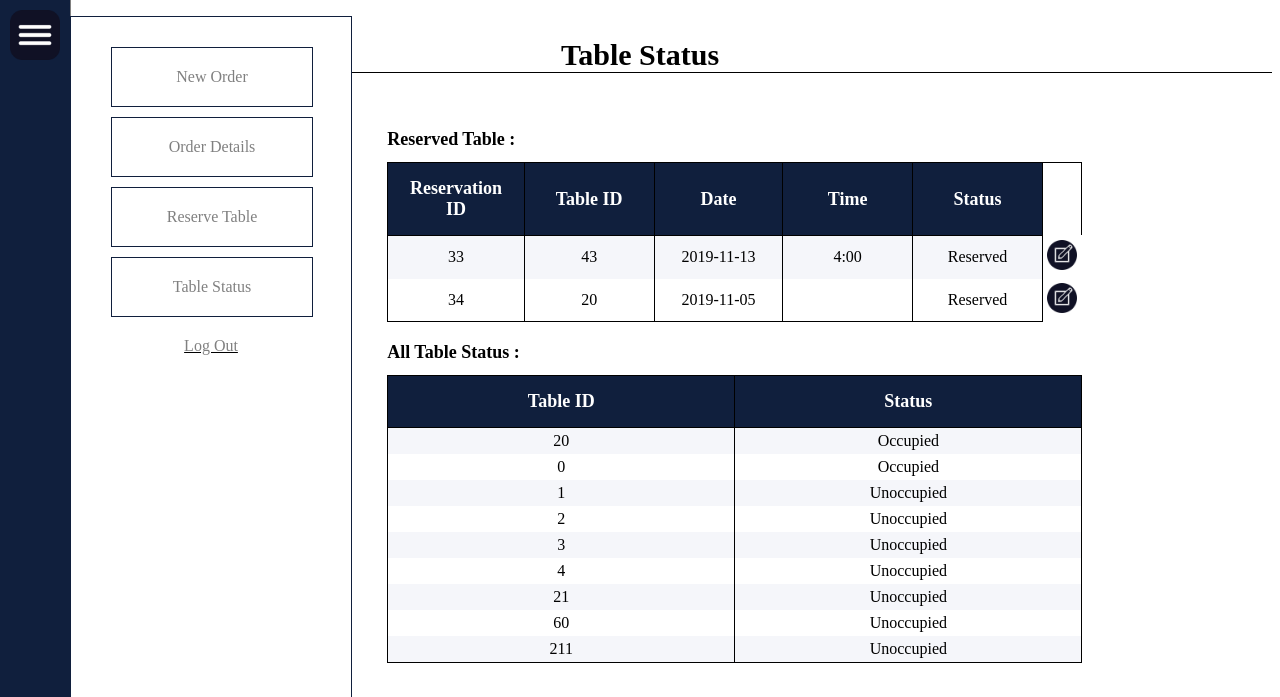
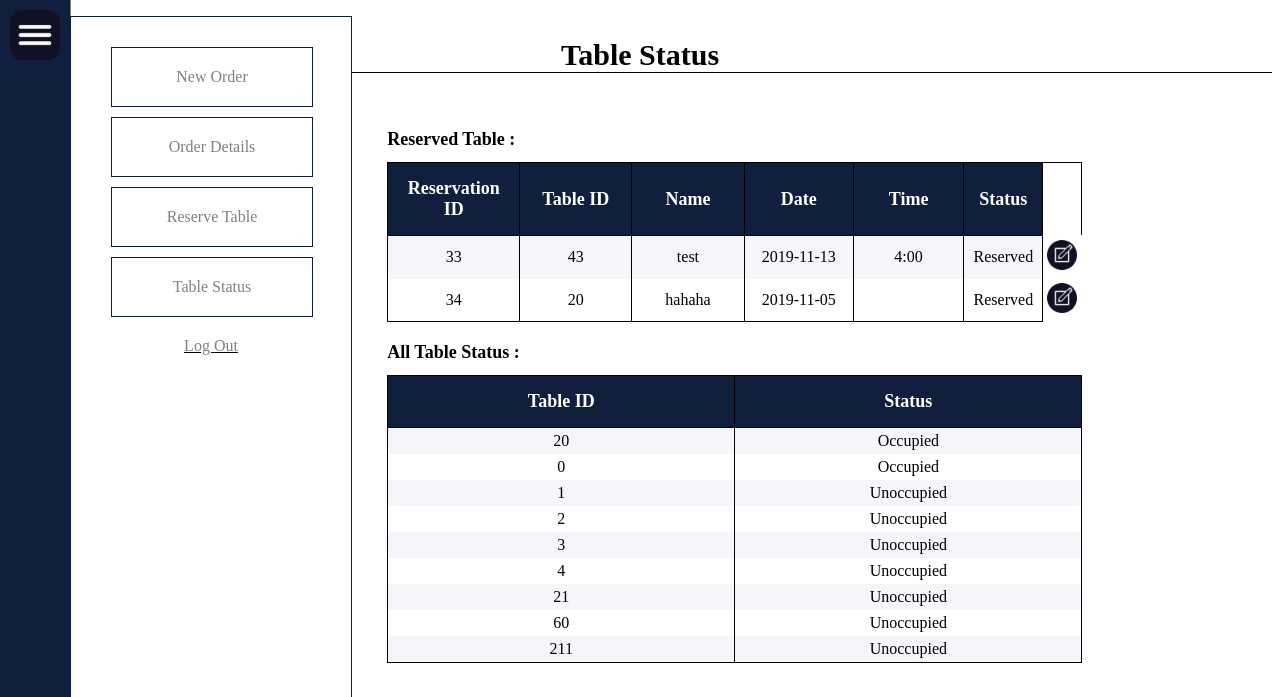
Before and after one commit to jiahuey99/DP2final, a PHP site: page /tablestatus.php in a window 1280 px wide. Shown: the top 697 px of the page. Run offline with PHP 8.4, Linux system fonts and the light colour scheme; data comes from the database, SQL or seed files in the repository.

Commit message:
Update Reservation

```diff
--- a/dp2final/tablestatus.php
+++ b/dp2final/tablestatus.php
@@ -27,12 +27,12 @@
             }
 
             $reserved = "Reserved";
-            echo"<table> <tr> <th> Reservation ID</th> <th> Table ID </th> <th> Date </th> <th> Time </th> <th> Status </th> </tr>";
+            echo"<table> <tr> <th> Reservation ID</th> <th> Table ID <th>Name</th></th> <th> Date </th> <th> Time </th> <th> Status </th> </tr>";
 
-           $sqlres = mysqli_query($conn,"SELECT reservationid,idtable,date,time FROM reservation");
+           $sqlres = mysqli_query($conn,"SELECT reservationid,idtable,name,date,time FROM reservation");
             while($rowres = $sqlres->fetch_assoc())
             {
-                echo "<tr> <td>".$rowres['reservationid']."<td>".$rowres['idtable']."</td> <td>".$rowres['date']."</td><td>".$rowres['time']."</td><td>".$reserved."</td> <td id=icon> <a href='edit_reservation.php?reservationid=$rowres[reservationid]'> <img src='edit.png' width='30' height='30'></td>
+                echo "<tr> <td>".$rowres['reservationid']."<td>".$rowres['idtable']."</td> <td> ".$rowres['name']."</td> <td>".$rowres['date']."</td><td>".$rowres['time']."</td><td>".$reserved."</td> <td id=icon> <a href='edit_reservation.php?reservationid=$rowres[reservationid]'> <img src='edit.png' width='30' height='30'></td>
                 </tr>";
             }
             echo"</table>";
```
